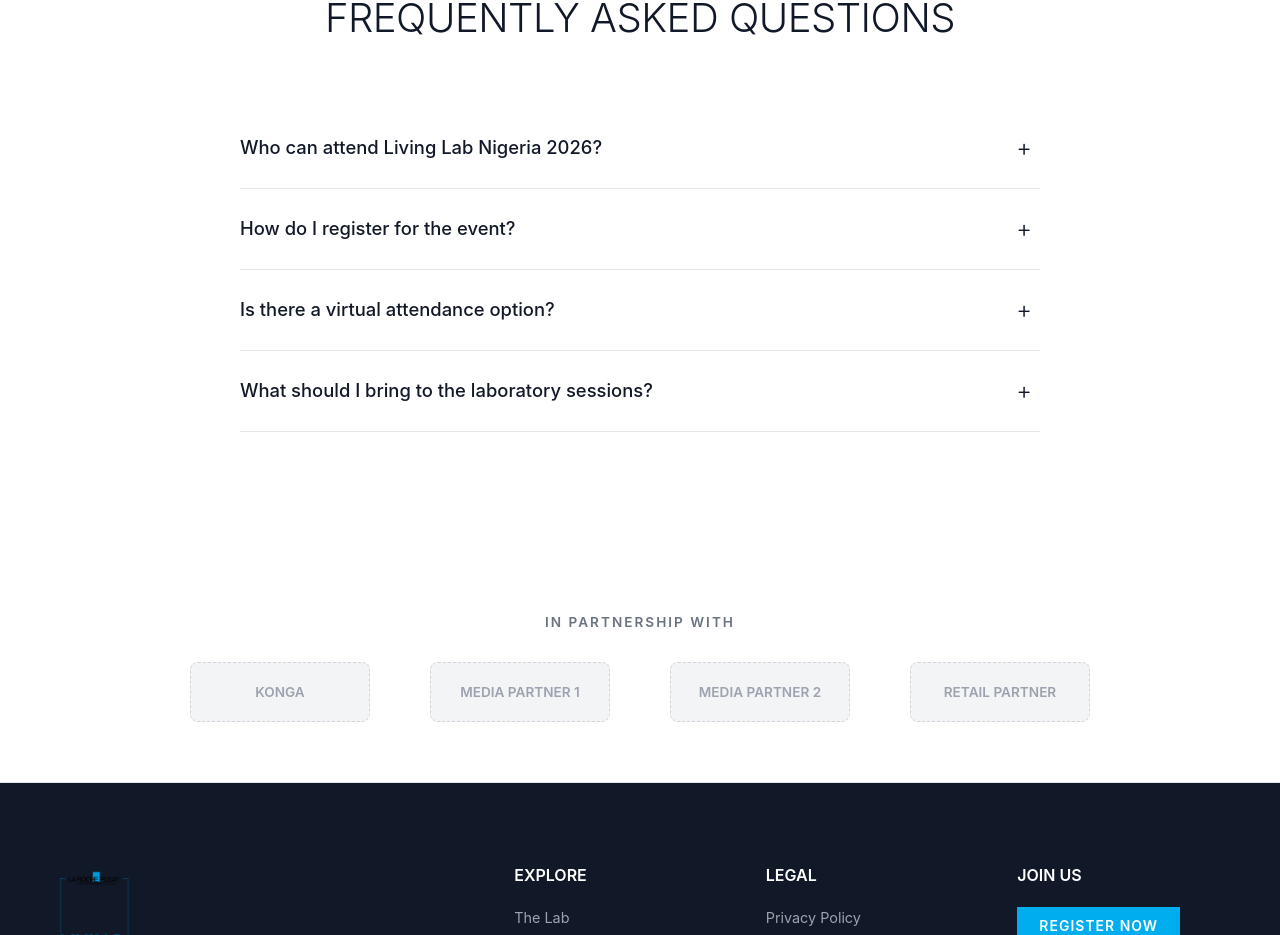
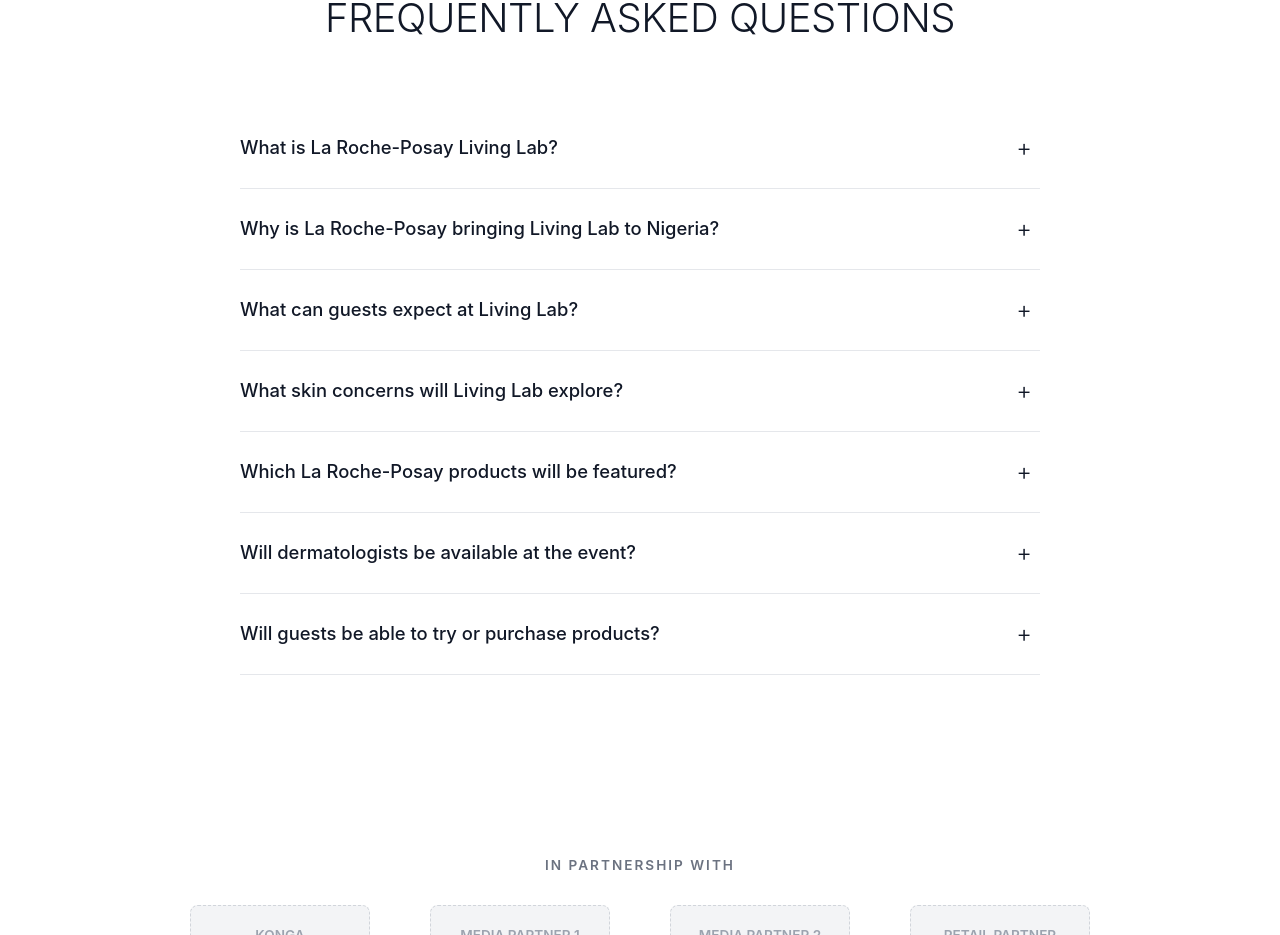
Before and after one commit to Dakolo14/livinglab, a React (Vite) app: page / in a window 1280 px wide. Shown: the part 7420-8355 px from the top of the page. Built offline with nearby package versions, Linux system fonts and the light colour scheme; a web font is replaced by a local one.

Commit message:
content: update FAQs with official content

```diff
--- a/src/components/sections/FAQ.tsx
+++ b/src/components/sections/FAQ.tsx
@@ -3,20 +3,32 @@ import './FAQ.css';
 
 const FAQS = [
   {
-    question: "Who can attend Living Lab Nigeria 2026?",
-    answer: "The event is exclusively for registered dermatologists, skincare professionals, and invited industry partners."
+    question: "What is La Roche-Posay Living Lab?",
+    answer: "La Roche-Posay Living Lab is an immersive skincare experience that brings the brand’s science and innovation to life. Through interactive experiences, product discovery and conversations with skincare experts, guests can explore the science behind skin health and La Roche-Posay’s dermatologist-backed solutions."
   },
   {
-    question: "How do I register for the event?",
-    answer: "You can click the 'Register Now' button on our website to submit your professional details. All registrations are subject to approval."
+    question: "Why is La Roche-Posay bringing Living Lab to Nigeria?",
+    answer: "Living Lab creates an opportunity to make skincare science more accessible and relevant to Nigerian consumers. It allows people to engage with the brand beyond the product, better understand their skin concerns and experience the research and innovation behind La Roche-Posay firsthand."
   },
   {
-    question: "Is there a virtual attendance option?",
-    answer: "No, the Living Lab is a fully immersive, hands-on physical experience in Nigeria. We do not offer virtual streaming."
+    question: "What can guests expect at Living Lab?",
+    answer: "Guests will move through different experience zones exploring La Roche-Posay’s key skincare innovations, participate in interactive demonstrations, discover products, speak with dermatologists and skincare experts, and experience the brand’s approach to skin health in a more hands-on way."
   },
   {
-    question: "What should I bring to the laboratory sessions?",
-    answer: "Please bring your registration confirmation and professional ID. All lab materials and protective gear will be provided on-site."
+    question: "What skin concerns will Living Lab explore?",
+    answer: "The experience will cover concerns including hyperpigmentation and dark spots, acne-prone skin, sun protection, sensitive and vulnerable skin, skin barrier repair and other everyday skin health needs."
+  },
+  {
+    question: "Which La Roche-Posay products will be featured?",
+    answer: "Living Lab will spotlight key La Roche-Posay franchises including Mela B3, Anthelios, Effaclar, Cicaplast and Lipikar, with dedicated Innovation Corners allowing guests to learn more about the products and the science behind them."
+  },
+  {
+    question: "Will dermatologists be available at the event?",
+    answer: "Yes. Dermatologists and skincare experts will be part of the Living Lab experience, providing credible skin education, consultation corners, and helping guests better understand their individual skin needs."
+  },
+  {
+    question: "Will guests be able to try or purchase products?",
+    answer: "Yes. Product discovery and trial will form part of the experience, and a dedicated La Roche-Posay Pop-Up Store will give guests the opportunity to explore and purchase selected products."
   }
 ];
 
```
